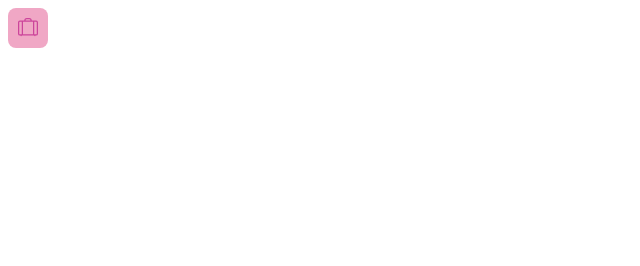
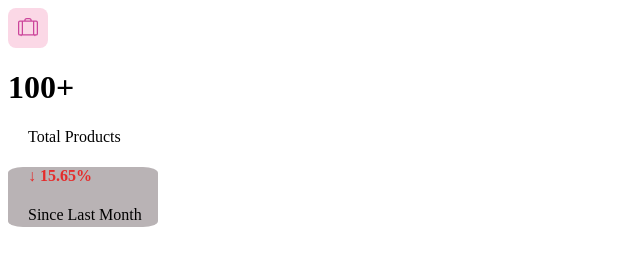
Before and after one commit to timoteifrincuu/Tema3-TP, a plain HTML site: page index.html in a window 1280 px wide. Shown: the whole page, without its empty margins (0-640 px from the left). Drawn offline with Linux system fonts and the light colour scheme.

Commit message:
add text and design

```diff
--- a/index.html
+++ b/index.html
@@ -13,6 +13,12 @@
             d="M5 2a2 2 0 0 1 2-2h2a2 2 0 0 1 2 2h3.5A1.5 1.5 0 0 1 16 3.5v9a1.5 1.5 0 0 1-1.5 1.5H14a.5.5 0 0 1-1 0H3a.5.5 0 0 1-1 0h-.5A1.5 1.5 0 0 1 0 12.5v-9A1.5 1.5 0 0 1 1.5 2zm1 0h4a1 1 0 0 0-1-1H7a1 1 0 0 0-1 1M1.5 3a.5.5 0 0 0-.5.5v9a.5.5 0 0 0 .5.5H3V3zM15 12.5v-9a.5.5 0 0 0-.5-.5H13v10h1.5a.5.5 0 0 0 .5-.5m-3 .5V3H4v10z" />
         </svg>
     </div>
+    <h1>100+</h1>
+    <p>Total Products</p>
+    <div class="container2">
+        <h4 style="color: rgb(229, 43, 43);">&darr; 15.65%</h4>
+        <p>Since Last Month</p>
+    </div>
 </body>
 
 </html>
--- a/style.css
+++ b/style.css
@@ -1,9 +1,23 @@
 .container{
     width: 40px;
     height: 40px;
-    background-color: rgb(240, 167, 197);
+    background-color: rgb(251, 216, 230);
     border-radius: 20%;
     display: flex;
     justify-content: center;
     align-items: center;
 }
+.container2{
+    width: 150px;
+    height: 60px;
+    background-color: rgb(185, 179, 181);
+    border-radius: 10%;
+    justify-content: center;
+    align-items: center;
+}
+p {
+    text-indent: 20px;
+}
+h4 {
+    text-indent: 20px;
+}
```
